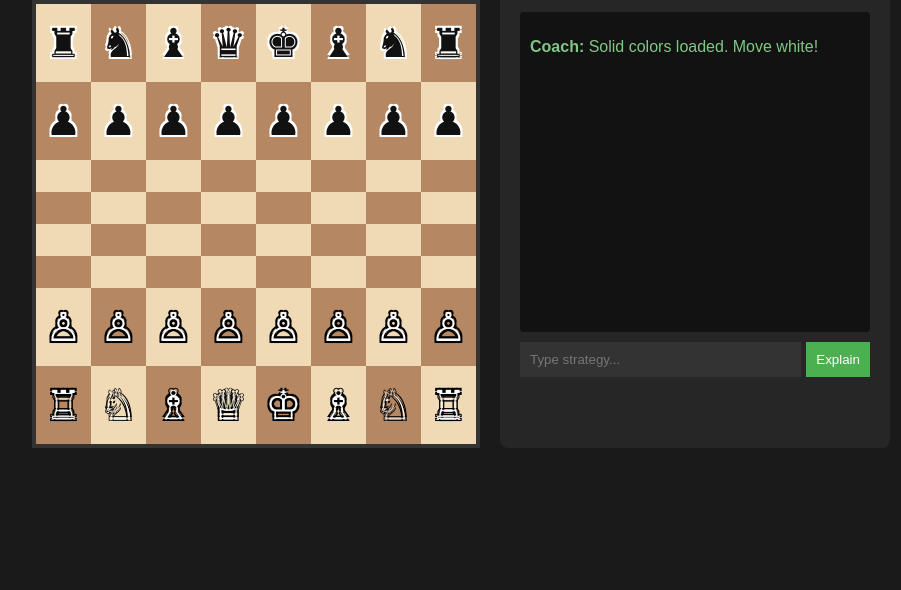
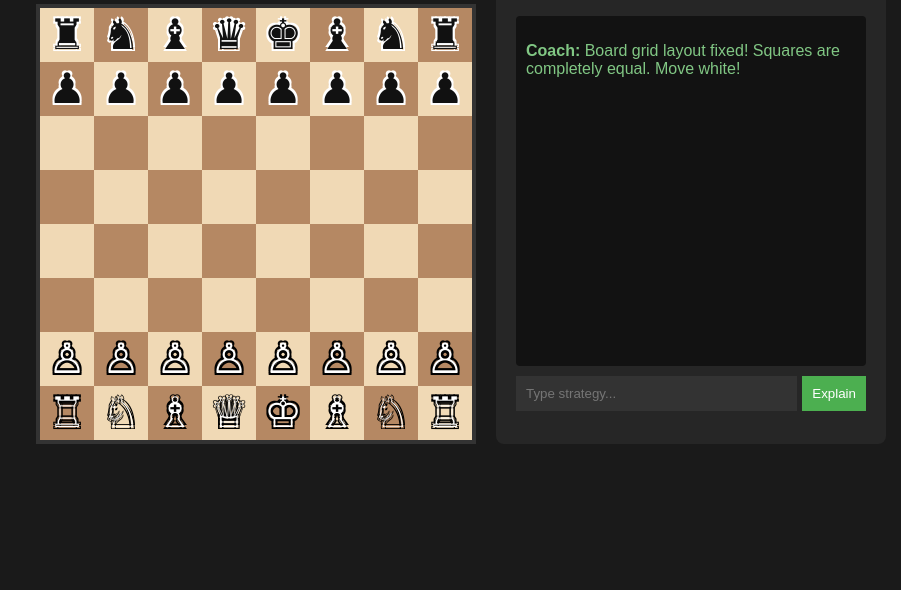
Before and after one commit to ngqulunga2303-beep/my-chess-coach, a plain HTML site: page index.html in a window 1280 px wide. Shown: the part 210-800 px from the top of the page, without its empty margins (179-1080 px from the left). Drawn offline with Linux system fonts and the light colour scheme.

Commit message:
Update index.html

```diff
--- a/index.html
+++ b/index.html
@@ -23,17 +23,21 @@ body {
 .grid-board {
   display: grid;
   grid-template-columns: repeat(8, 1fr);
+  grid-template-rows: repeat(8, 1fr);
   width: 440px;
   height: 440px;
+  box-sizing: border-box;
   border: 4px solid #333;
 }
 .square {
   display: flex;
   justify-content: center;
   align-items: center;
-  font-size: 40px;
   cursor: pointer;
   user-select: none;
+  width: 100%;
+  height: 100%;
+  box-sizing: border-box;
 }
 .light { background: #f0d9b5; }
 .dark { background: #b58863; }
@@ -45,6 +49,8 @@ body {
   align-items: center;
   width: 100%;
   height: 100%;
+  font-size: 42px;
+  line-height: 1;
 }
 .white-piece {
   color: #ffffff;
@@ -72,7 +78,7 @@ body {
   flex-direction: column;
 }
 .chat-box {
-  height: 300px;
+  height: 330px;
   background: #121212;
   overflow-y: auto;
   padding: 10px;
@@ -110,7 +116,7 @@ button {
     <h3>💬 Assistant Coach</h3>
     <div id="chat" class="chat-box">
       <p style="color:#81c784">
-        <strong>Coach:</strong> Solid colors loaded. Move white!
+        <strong>Coach:</strong> Board grid layout fixed! Squares are completely equal. Move white!
       </p>
     </div>
     <div class="controls">
```
